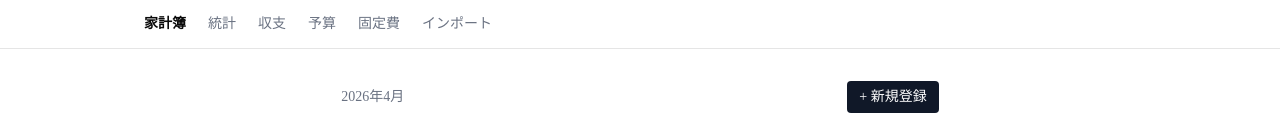
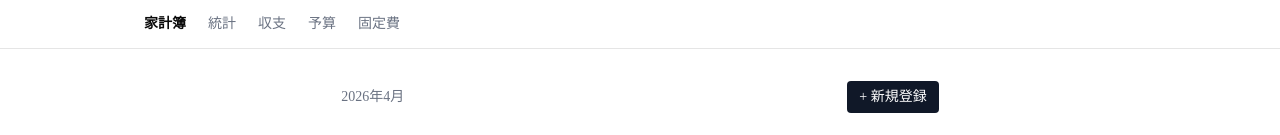
Before and after one commit to yukisakiyama2408/household_budget_app, a Next.js app: page / in a window 1280 px wide. Shown: the top 135 px of the page. Built offline with nearby package versions, Linux system fonts and the light colour scheme; no server answers; the database is empty.

Commit message:
ヘッダーを修正

```diff
--- a/components/Nav.tsx
+++ b/components/Nav.tsx
@@ -8,7 +8,6 @@ const links = [
   { href: "/transactions", label: "収支" },
   { href: "/budget", label: "予算" },
   { href: "/fixed", label: "固定費" },
-  { href: "/import", label: "インポート" },
 ];
 
 export default function Nav() {
```
